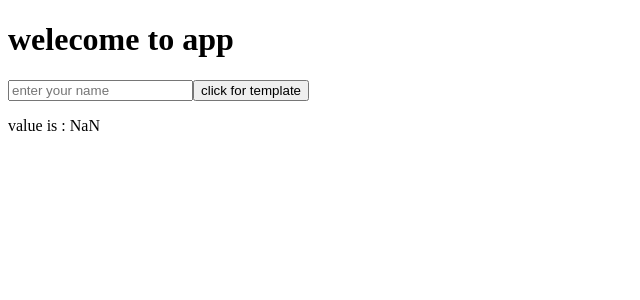
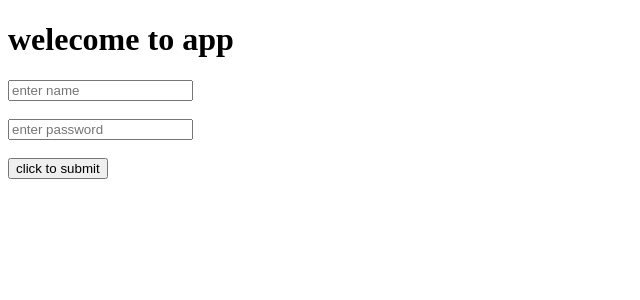
Before and after one commit to utsav9038/angular-practice, an Angular app: page / in a window 1280 px wide. Shown: the top 300 px of the page, without its empty margins (0-640 px from the left). Built offline with nearby package versions, Linux system fonts and the light colour scheme.

Commit message:
template form

```diff
--- a/src/app/app.component.html
+++ b/src/app/app.component.html
@@ -1,5 +1,11 @@
 <h1>welecome to app</h1>
 
-<input type="text" placeholder="enter your name" #box>
-<button (click)="getcall(box.placeholder)">click for template</button>
-<p>value is : {{ box.value | usdtoinr :80}}</p>
+<form #login="ngForm" (ngSubmit)=submitform(login.value)>
+<input type="text" placeholder="enter name" ngModel name="username">
+<br>
+<br>
+<input type="text" placeholder="enter password" ngModel name="password">
+<br>
+<br>
+<button >click to submit</button>
+</form>
--- a/src/app/app.component.ts
+++ b/src/app/app.component.ts
@@ -8,7 +8,8 @@ import { Component } from '@angular/core';
 export class AppComponent {
   title = 'practice2';
 
-getcall(item:string){
-  console.log(item)
+  submitform(item:any){
+    console.log(item)
+
+  }
 }
-}
```
